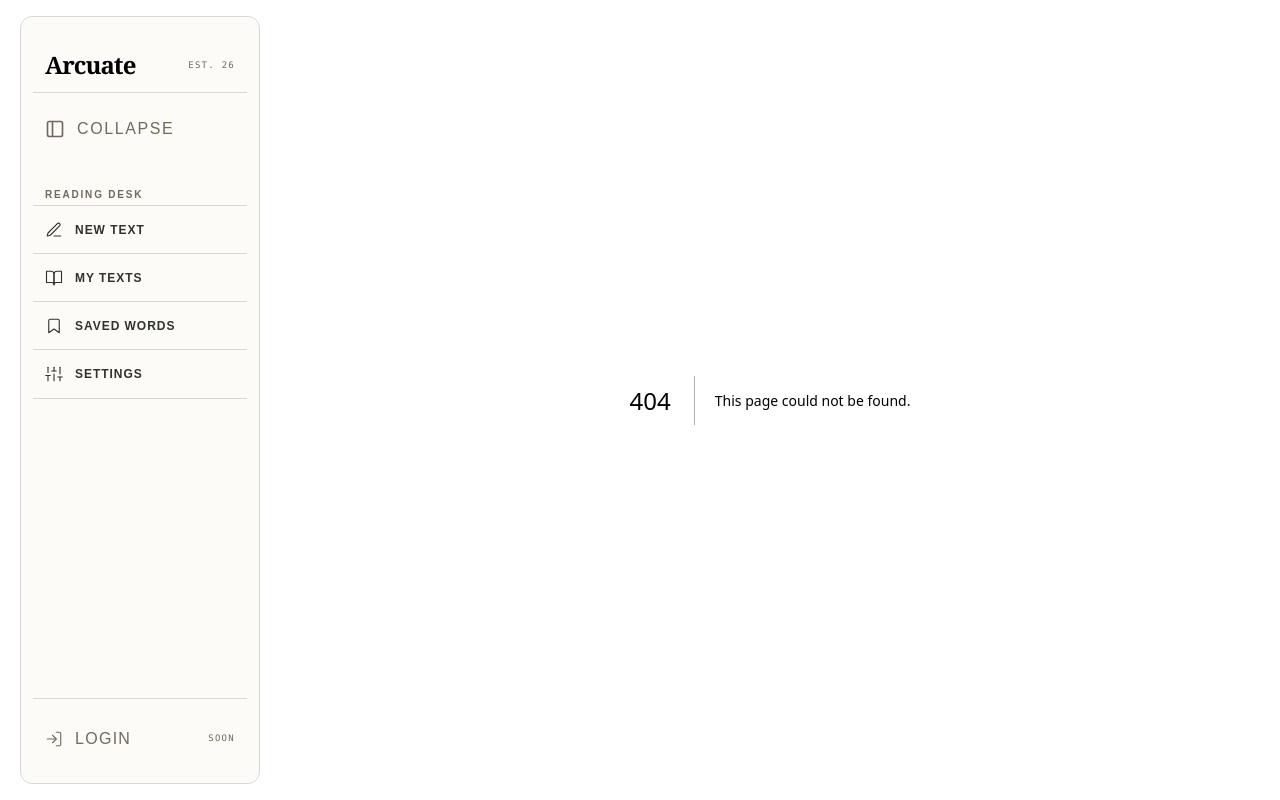
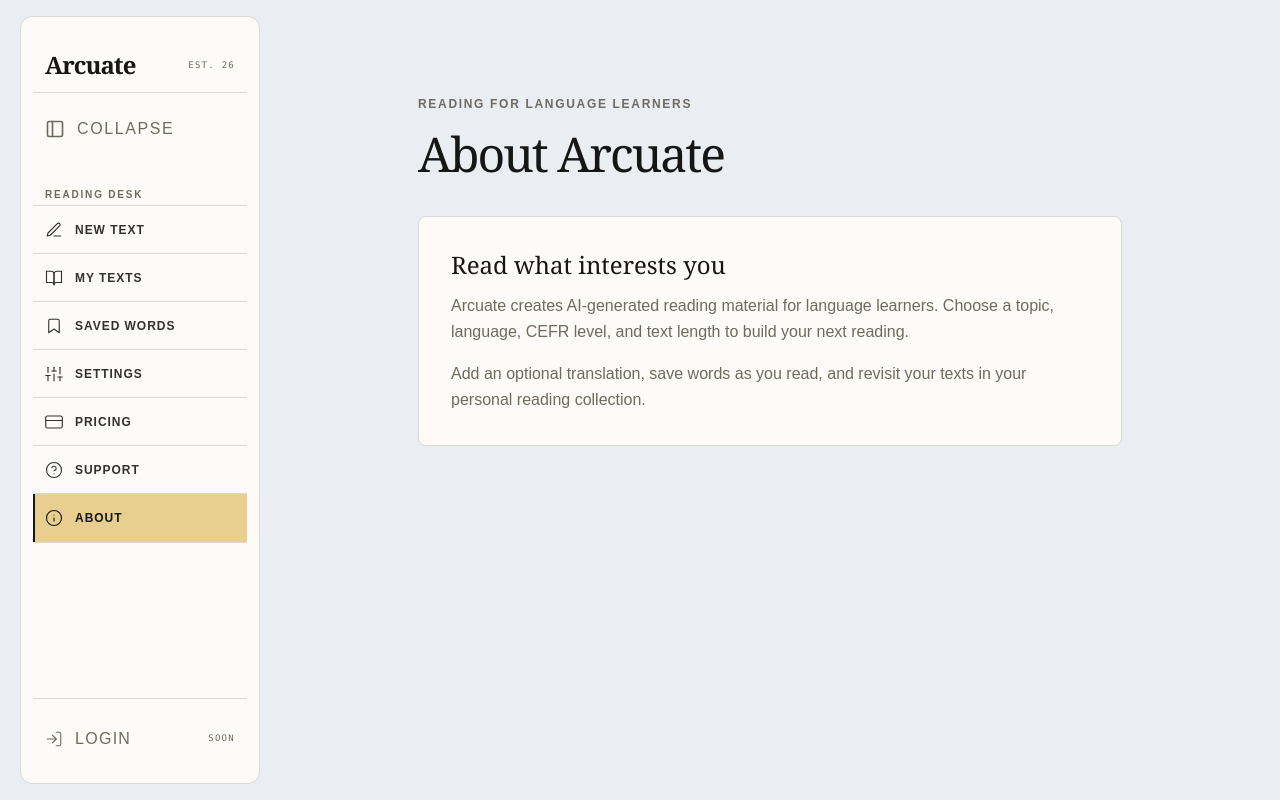
Before and after one commit to youssefezzat304/Arcuate, a Next.js app in the folder apps/web/: page /about in a window 1280 px wide. Before the commit this address had no page. Built offline with nearby package versions, Linux system fonts and the light colour scheme.

Commit message:
feat(navigation): add pricing support and about links

```diff
--- /dev/null
+++ b/apps/web/src/app/about/page.tsx
@@ -0,0 +1,29 @@
+import type { Metadata } from 'next';
+
+export const metadata: Metadata = { title: 'About · Arcuate' };
+
+export default function AboutPage() {
+  return (
+    <main className="mx-auto min-h-dvh max-w-3xl px-5 py-16 sm:px-8 sm:py-24">
+      <p className="mb-3 text-xs font-semibold uppercase tracking-[0.14em] text-muted-foreground">
+        Reading for language learners
+      </p>
+      <h1 className="mb-8 font-serif text-4xl leading-tight tracking-[-0.04em] sm:text-5xl">
+        About Arcuate
+      </h1>
+      <section className="rounded-lg border border-border bg-paper p-6 sm:p-8">
+        <h2 className="mb-3 font-serif text-2xl">Read what interests you</h2>
+        <div className="space-y-4 text-muted-foreground leading-relaxed">
+          <p>
+            Arcuate creates AI-generated reading material for language learners. Choose a topic,
+            language, CEFR level, and text length to build your next reading.
+          </p>
+          <p>
+            Add an optional translation, save words as you read, and revisit your texts in your
+            personal reading collection.
+          </p>
+        </div>
+      </section>
+    </main>
+  );
+}
--- /dev/null
+++ b/apps/web/src/app/pricing/page.tsx
@@ -0,0 +1,22 @@
+import type { Metadata } from 'next';
+
+export const metadata: Metadata = { title: 'Pricing · Arcuate' };
+
+export default function PricingPage() {
+  return (
+    <main className="mx-auto min-h-dvh max-w-3xl px-5 py-16 sm:px-8 sm:py-24">
+      <p className="mb-3 text-xs font-semibold uppercase tracking-[0.14em] text-muted-foreground">
+        Plans & pricing
+      </p>
+      <h1 className="mb-8 font-serif text-4xl leading-tight tracking-[-0.04em] sm:text-5xl">
+        Pricing
+      </h1>
+      <section className="rounded-lg border border-border bg-paper p-6 sm:p-8">
+        <h2 className="mb-3 font-serif text-2xl">Coming soon</h2>
+        <p className="text-muted-foreground leading-relaxed">
+          Plans and generation limits will be published here when they are available.
+        </p>
+      </section>
+    </main>
+  );
+}
--- /dev/null
+++ b/apps/web/src/app/support/page.tsx
@@ -0,0 +1,22 @@
+import type { Metadata } from 'next';
+
+export const metadata: Metadata = { title: 'Support · Arcuate' };
+
+export default function SupportPage() {
+  return (
+    <main className="mx-auto min-h-dvh max-w-3xl px-5 py-16 sm:px-8 sm:py-24">
+      <p className="mb-3 text-xs font-semibold uppercase tracking-[0.14em] text-muted-foreground">
+        Help & guidance
+      </p>
+      <h1 className="mb-8 font-serif text-4xl leading-tight tracking-[-0.04em] sm:text-5xl">
+        Support
+      </h1>
+      <section className="rounded-lg border border-border bg-paper p-6 sm:p-8">
+        <h2 className="mb-3 font-serif text-2xl">Coming soon</h2>
+        <p className="text-muted-foreground leading-relaxed">
+          Help resources and support contact details will be published here when they are available.
+        </p>
+      </section>
+    </main>
+  );
+}
--- a/apps/web/src/components/app-shell.tsx
+++ b/apps/web/src/components/app-shell.tsx
@@ -3,7 +3,17 @@
 import Link from 'next/link';
 import { usePathname } from 'next/navigation';
 import { useEffect, useRef, useState, type ReactNode } from 'react';
-import { FiBookmark, FiBookOpen, FiEdit3, FiLogIn, FiSidebar, FiSliders } from 'react-icons/fi';
+import {
+  FiBookmark,
+  FiBookOpen,
+  FiCreditCard,
+  FiEdit3,
+  FiHelpCircle,
+  FiInfo,
+  FiLogIn,
+  FiSidebar,
+  FiSliders,
+} from 'react-icons/fi';
 import { AmbientLiterature } from '@/components/ambient-literature';
 import { PREFERENCES_STORAGE_KEY, applyPreferences, readPreferences } from '@/lib/preferences';
 
@@ -17,6 +27,9 @@ const navigationItems = [
   { href: '/texts', label: 'My texts', icon: FiBookOpen},
   { href: '/saved-words', label: 'Saved words', icon: FiBookmark},
   { href: '/settings', label: 'Settings', icon: FiSliders},
+  { href: '/pricing', label: 'Pricing', icon: FiCreditCard },
+  { href: '/support', label: 'Support', icon: FiHelpCircle },
+  { href: '/about', label: 'About', icon: FiInfo },
 ] as const;
 
 export function AppShell({ children }: { children: ReactNode }) {
```
Also changed, not shown: 1 other file (tests, documents, lock files or other folders).
